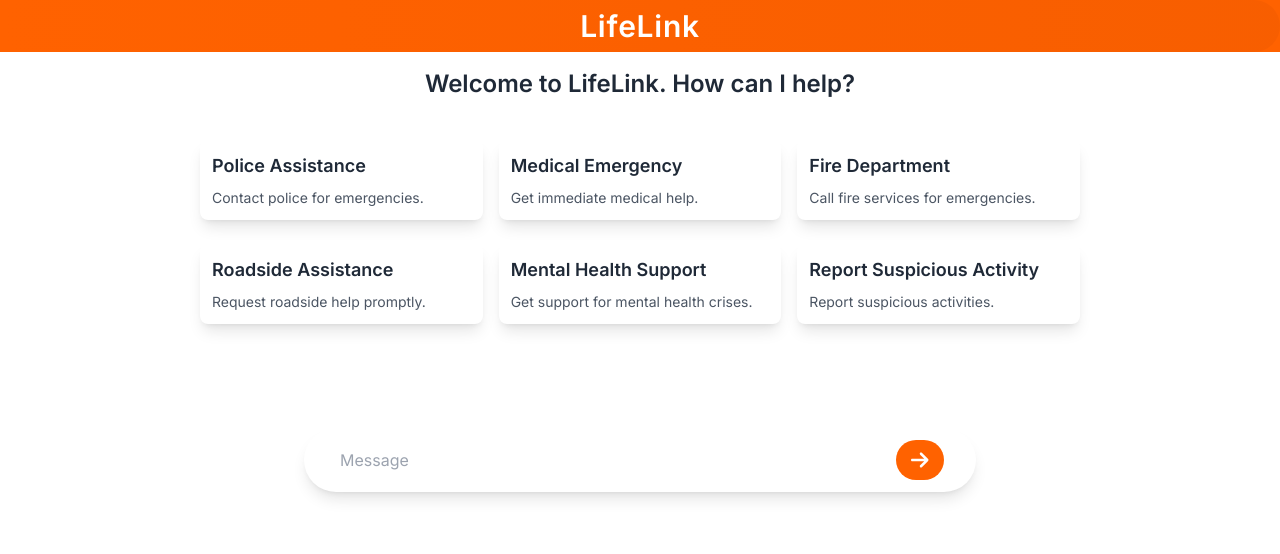
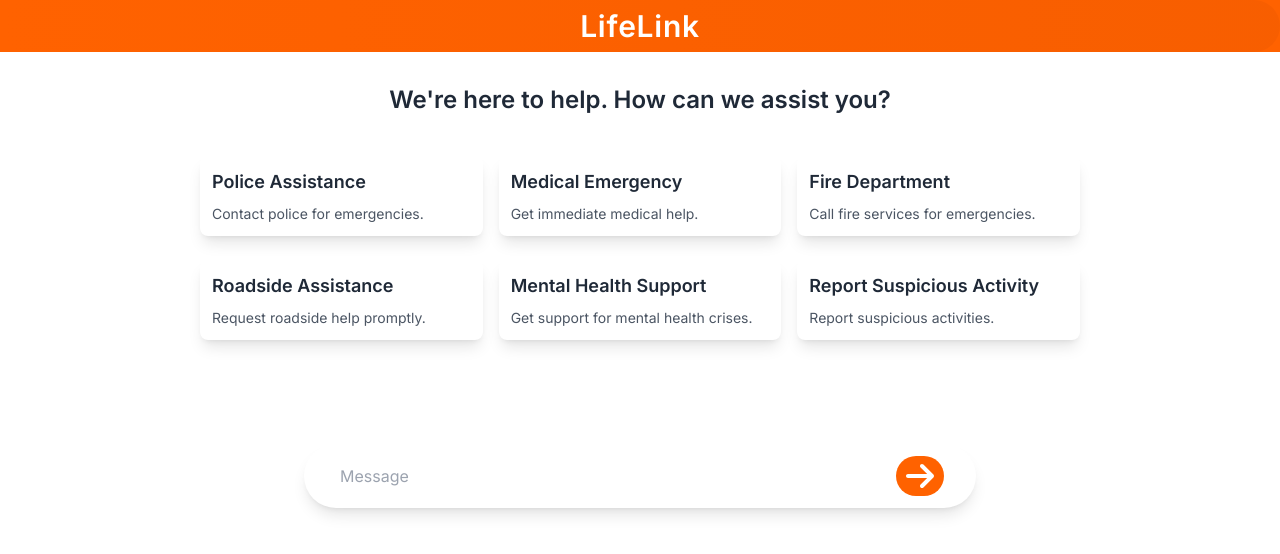
Before and after one commit to MissBellum/LifeLink, a React (Create React App) app in the folder lifelink-ui/: page / in a window 1280 px wide. Shown: the top 554 px of the page. Built offline with nearby package versions, Linux system fonts and the light colour scheme.

Commit message:
Minor changes in styling

```diff
--- a/lifelink-ui/src/App.jsx
+++ b/lifelink-ui/src/App.jsx
@@ -17,16 +17,16 @@ function App({ options }) {
 
       <main className="flex-grow py-4 px-4 overflow-y-auto">
         <div className="max-w-4xl mx-auto">
-          <div className="home__content text-center mb-8">
-            <h2 className="text-2xl font-semibold text-gray-800">
-              Welcome to LifeLink. How can I help?
-            </h2>
+          <div className="home__content text-center mt-4 mb-8">
+            <h4 className="text-2xl font-semibold text-gray-800">
+              We're here to help. How can we assist you?
+            </h4>
           </div>
 
           <section className="options__section mb-12">
             <Options options={options} />
           </section>
-          {/* reset margin top */}
+
           <section>
             <InputForm />
           </section>
--- a/lifelink-ui/src/components/InputForm.jsx
+++ b/lifelink-ui/src/components/InputForm.jsx
@@ -18,7 +18,7 @@ function InputForm() {
               type="submit"
               className="home__submit__icon bg-[#ff6200] hover:bg-[#e65500] text-white w-12 h-10 rounded-full ml-2 transition duration-300 ease-in-out transform hover:scale-105"
             >
-              <FontAwesomeIcon size="lg" icon={faArrowRight} />
+              <FontAwesomeIcon size="2xl" icon={faArrowRight} />
             </button>
           </div>
         </div>
--- a/lifelink-ui/src/components/Options.jsx
+++ b/lifelink-ui/src/components/Options.jsx
@@ -5,11 +5,12 @@ function Options(props) {
     <div
       id={option.id}
       key={option.id}
-      className="options__item bg-white rounded-lg shadow-lg p-3 transform hover:scale-105 transition-transform duration-300 ease-out hover:shadow-2xl mb-2">
+      className="options__item bg-white rounded-lg shadow-lg p-3 transform hover:scale-105 hover:cursor-pointer transition-transform duration-300 ease-out hover:shadow-2xl mb-2">
       <h4 className="text-lg font-semibold text-gray-800 mb-2">{option.name}</h4>
       <p className="options__text font-sans text-gray-600 text-sm">{option.description}</p>
     </div>
   ));
+
 
   return (
     <div className="options__div grid grid-cols-2 sm:grid-cols-2 md:grid-cols-3 gap-4 p-2">
```
